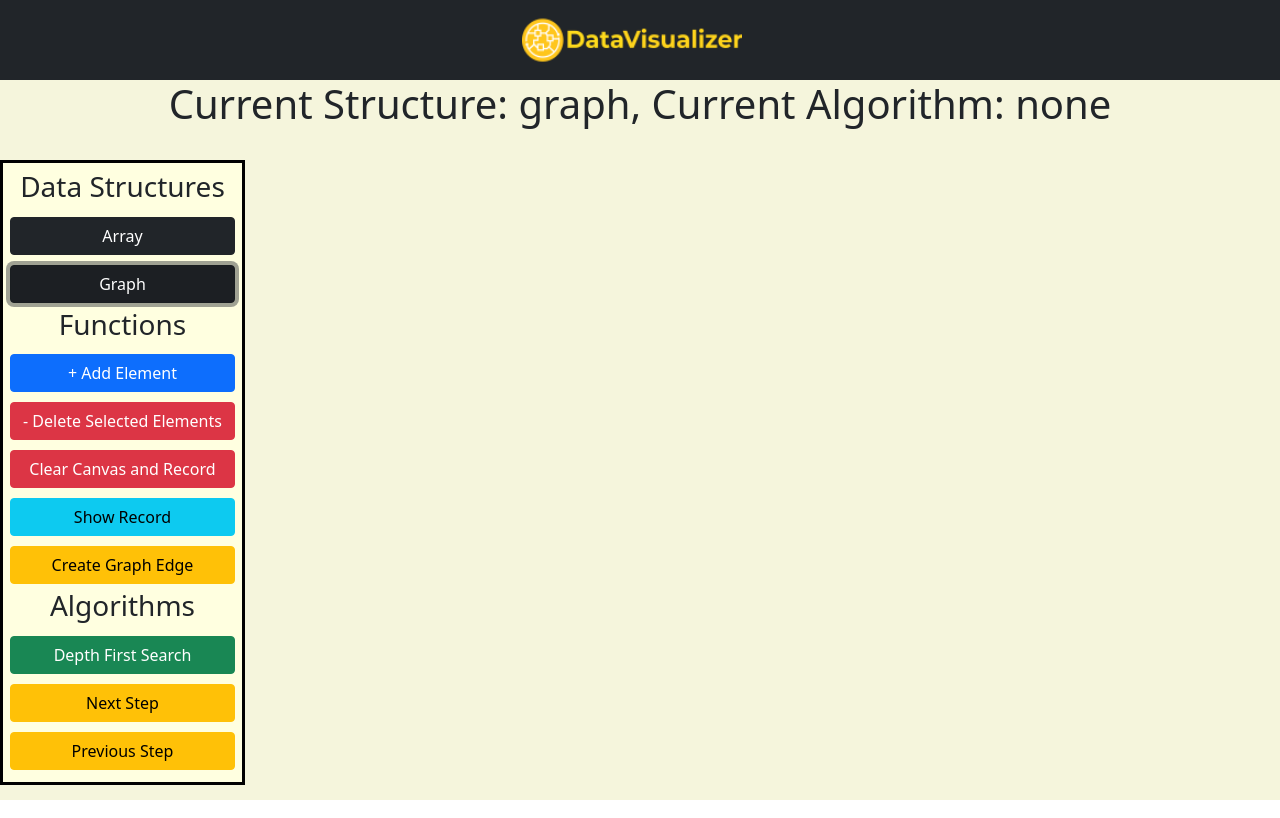
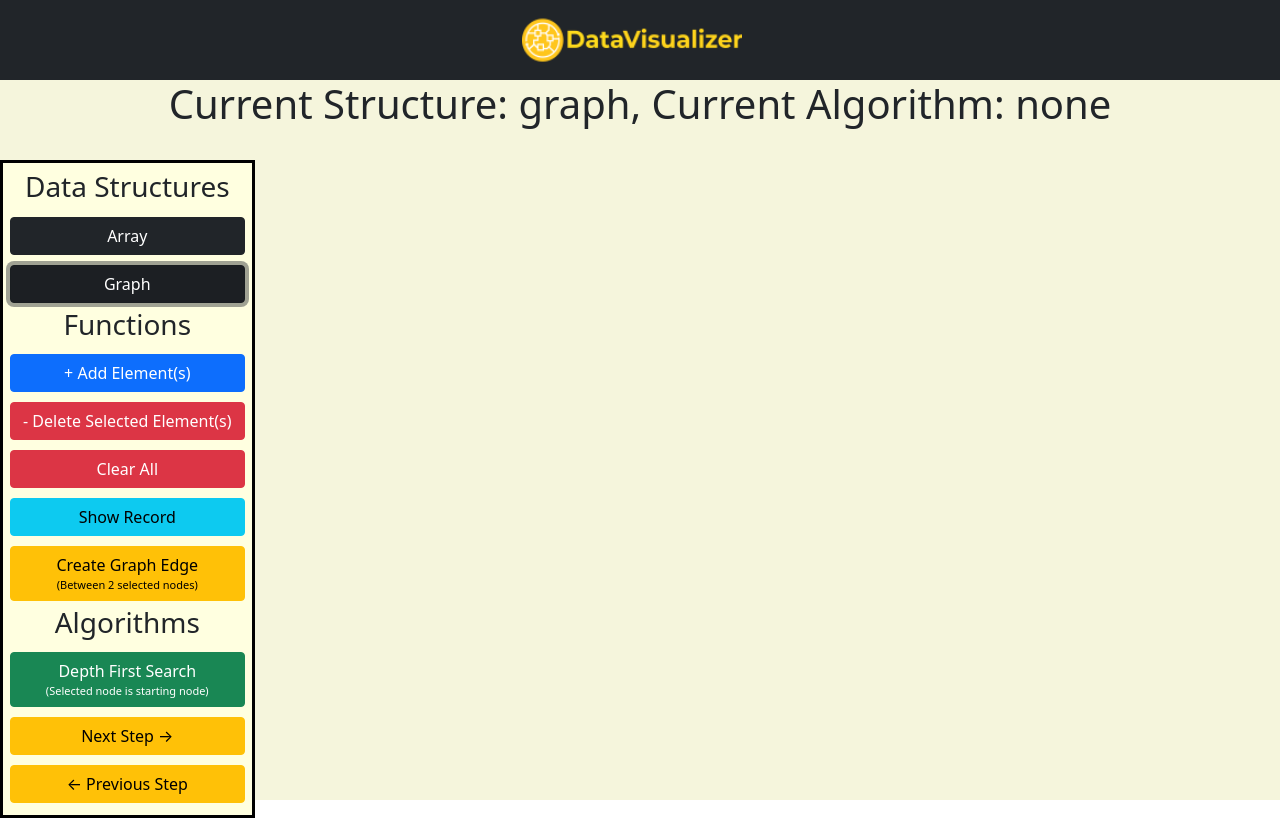
Before and after one commit to Calvin-Lu/data-visualizer, a React (Create React App) app: page / in a window 1280 px wide. Both pictures are taken after a click on the button "Graph". Built offline with nearby package versions, Linux system fonts and the light colour scheme.

Commit message:
Renamed and added usage descriptions where applicable to buttons in the function box

```diff
--- a/src/components/FunctionBox.js
+++ b/src/components/FunctionBox.js
@@ -8,15 +8,30 @@ const FunctionBox = ({ addElement, deleteSelectedElements, elements, quickSort,
         <Draggable bounds="body" nodeRef={nodeRef}>
             <div className="function-box" ref={nodeRef}>
                 <h3>Data Structures</h3>
-                <Button className="btn-dark function-box-button" onClick={() => selectStructure('array')}>Array</Button>
-                <Button className="btn-dark function-box-button" onClick={() => selectStructure('graph')}>Graph</Button>
+                <Button className="btn-dark function-box-button" onClick={() => selectStructure('array')}>
+                    Array
+                </Button>
+                <Button className="btn-dark function-box-button" onClick={() => selectStructure('graph')}>
+                    Graph
+                </Button>
                 <h3>Functions</h3>
-                <Button className="function-box-button" onClick={addElement}>+ Add Element</Button>
-                <Button className="btn-danger function-box-button" onClick={deleteSelectedElements}>- Delete Selected Elements</Button>
-                <Button className="btn-danger function-box-button" onClick={clearCanvas}>Clear Canvas and Record</Button>
-                <Button className="btn-info function-box-button" onClick={toggleRecord}>{displayRecord ? "Hide Record" : "Show Record"}</Button>
+                <Button className="function-box-button" onClick={addElement}>
+                    + Add Element(s)
+                </Button>
+                <Button className="btn-danger function-box-button" onClick={deleteSelectedElements}>
+                    - Delete Selected Element(s)
+                </Button>
+                <Button className="btn-danger function-box-button" onClick={clearCanvas}>
+                    Clear All
+                </Button>
+                <Button className="btn-info function-box-button" onClick={toggleRecord}>
+                    {displayRecord ? "Hide Record" : "Show Record"}
+                </Button>
                 {currentStructure === "graph" ?
-                <Button className="btn-warning function-box-button" onClick={addGraphEdge}>Create Graph Edge</Button>
+                    <Button className="btn-warning function-box-button" onClick={addGraphEdge}>
+                        <div className="function-box-button-header">Create Graph Edge</div>
+                        <div className="function-box-button-subtitle">(Between 2 selected nodes)</div>
+                    </Button>
                 : null}
                 <h3>Algorithms</h3>
                 {currentStructure ==="array" ?
@@ -38,11 +53,16 @@ const FunctionBox = ({ addElement, deleteSelectedElements, elements, quickSort,
                             setCurrentAlgorithm('DFS')
 
                         }}>
-                    Depth First Search
+                        <div className="function-box-button-header">Depth First Search</div>
+                        <div className="function-box-button-subtitle">(Selected node is starting node)</div>
                     </Button>
                 : null}
-                <Button className="btn-warning function-box-button" onClick={() => showStep(true)}> Next Step</Button>
-                <Button className="btn-warning function-box-button" onClick={() => showStep(false)}> Previous Step</Button>
+                <Button className="btn-warning function-box-button" onClick={() => showStep(true)}>
+                    Next Step &rarr;
+                </Button>
+                <Button className="btn-warning function-box-button" onClick={() => showStep(false)}>
+                    &larr; Previous Step
+                </Button>
             </div>
         </Draggable>
     )
--- a/src/index.css
+++ b/src/index.css
@@ -108,3 +108,11 @@ code {
   margin-top:5px;
   margin-bottom:5px;
 }
+
+.function-box-button-header {
+  font-size:16px;
+}
+
+.function-box-button-subtitle {
+  font-size:11px;
+}
```
Lines whose indentation alone changed are shown as unchanged.
